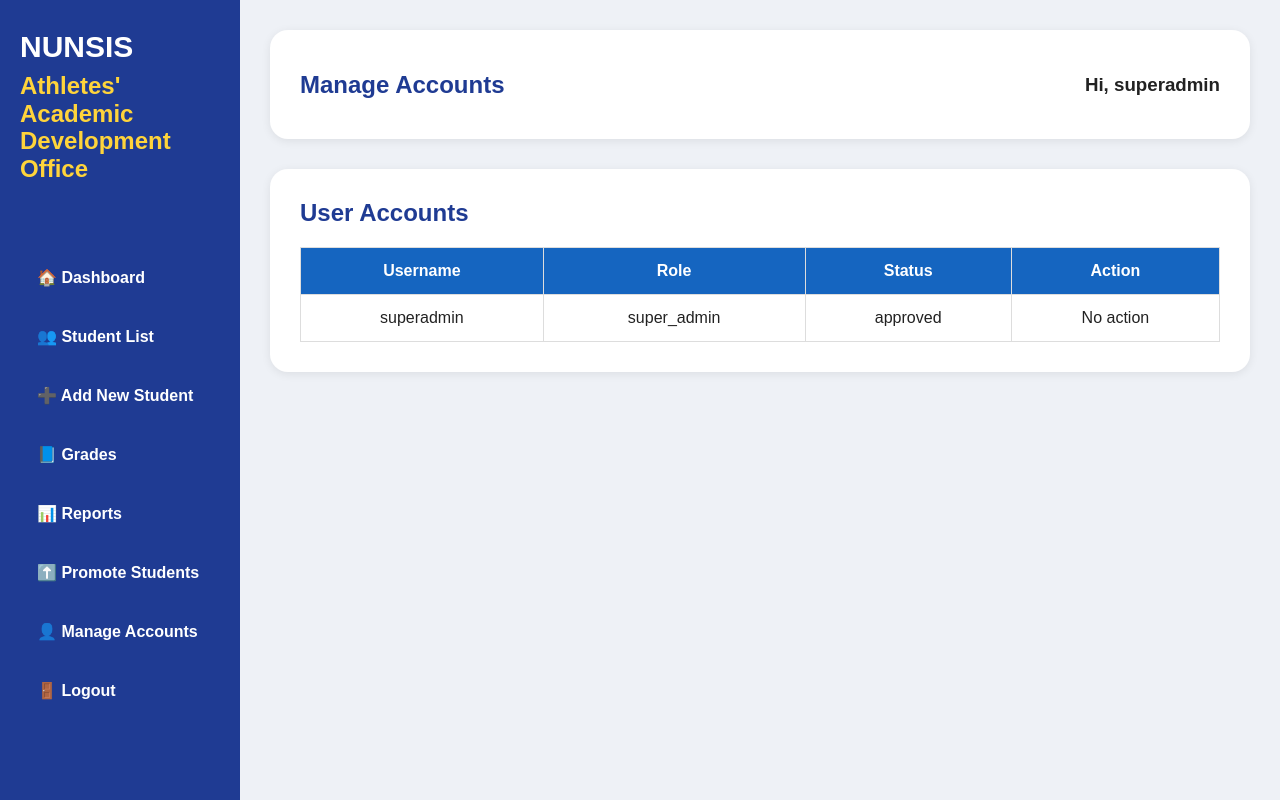
After one commit to villacarlosmathias/aado-athlete-monitoring, a Flask app: page /manage_accounts in a window 1280 px wide. The commit adds this page. Run offline with Flask 3, Linux system fonts and the light colour scheme; a user stored in the database is signed in.

Commit message:
Added account registration and approval system

```diff
--- a/app.py
+++ b/app.py
@@ -28,6 +28,30 @@ DATABASE_URL = os.environ.get(
 
 engine = create_engine(DATABASE_URL)
 
+def init_users_table():
+    with engine.begin() as conn:
+        conn.exec_driver_sql("""
+            CREATE TABLE IF NOT EXISTS users (
+                id SERIAL PRIMARY KEY,
+                username TEXT UNIQUE NOT NULL,
+                password TEXT NOT NULL,
+                role TEXT NOT NULL,
+                status TEXT NOT NULL DEFAULT 'pending'
+            )
+        """)
+
+        result = conn.exec_driver_sql(
+            "SELECT COUNT(*) FROM users WHERE role = 'super_admin'"
+        ).scalar()
+
+        if result == 0:
+            conn.exec_driver_sql("""
+                INSERT INTO users (username, password, role, status)
+                VALUES ('superadmin', 'superadmin123', 'super_admin', 'approved')
+            """)
+
+init_users_table()
+
 
 def load_data():
     try:
@@ -206,33 +230,115 @@ def login():
         username = request.form.get("username")
         password = request.form.get("password")
 
-        users = {
-            "admin": {
-                "password": "admin123",
-                "role": "admin"
-            },
-
-            "assistant": {
-                "password": "assistant123",
-                "role": "assistant"
-            }
-        }
-
-        if username in users and password == users[username]["password"]:
-
+        with engine.begin() as conn:
+            user = conn.exec_driver_sql(
+                """
+                SELECT username, password, role, status
+                FROM users
+                WHERE username = %s
+                """,
+                (username,)
+            ).fetchone()
+
+        if user is None:
+            error = "Invalid username or password"
+
+        elif password != user[1]:
+            error = "Invalid username or password"
+
+        elif user[3] != "approved":
+            error = "Your account is still pending approval"
+
+        else:
             session["logged_in"] = True
-            session["username"] = username
-            session["role"] = users[username]["role"]
-
-            if session["role"] == "assistant":
-                return redirect("/student_list")
+            session["username"] = user[0]
+            session["role"] = user[2]
 
             return redirect("/")
 
+    return render_template("login.html", error=error)
+
+
+@app.route("/register", methods=["GET", "POST"])
+def register():
+    error = ""
+    success = ""
+
+    if request.method == "POST":
+        username = request.form.get("username")
+        password = request.form.get("password")
+        role = request.form.get("role")
+
+        if role not in ["admin_jhs_shs", "admin_college", "assistant"]:
+            error = "Invalid role selected"
+
         else:
-            error = "Invalid username or password"
-
-    return render_template("login.html", error=error)
+            try:
+                with engine.begin() as conn:
+                    conn.exec_driver_sql(
+                        """
+                        INSERT INTO users (username, password, role, status)
+                        VALUES (%s, %s, %s, 'pending')
+                        """,
+                        (username, password, role)
+                    )
+
+                success = "Account registered. Please wait for Super Admin approval."
+
+            except:
+                error = "Username already exists"
+
+    return render_template(
+        "register.html",
+        error=error,
+        success=success
+    )
+
+
+@app.route("/manage_accounts")
+def manage_accounts():
+    if session.get("role") != "super_admin":
+        return redirect("/")
+
+    with engine.begin() as conn:
+        users = conn.exec_driver_sql("""
+            SELECT id, username, role, status
+            FROM users
+            ORDER BY id DESC
+        """).fetchall()
+
+    return render_template(
+        "manage_accounts.html",
+        users=users
+    )
+
+
+@app.route("/approve_account/<int:user_id>")
+def approve_account(user_id):
+    if session.get("role") != "super_admin":
+        return redirect("/")
+
+    with engine.begin() as conn:
+        conn.exec_driver_sql(
+            "UPDATE users SET status = 'approved' WHERE id = %s",
+            (user_id,)
+        )
+
+    return redirect("/manage_accounts")
+
+
+@app.route("/reject_account/<int:user_id>")
+def reject_account(user_id):
+    if session.get("role") != "super_admin":
+        return redirect("/")
+
+    with engine.begin() as conn:
+        conn.exec_driver_sql(
+            "UPDATE users SET status = 'rejected' WHERE id = %s",
+            (user_id,)
+        )
+
+    return redirect("/manage_accounts")
 
 
 @app.route("/logout")
--- a/templates/login.html
+++ b/templates/login.html
@@ -31,6 +31,11 @@
             </button>
         </form>
 
+        <p style="margin-top:20px;">
+            No account yet?
+            <a href="/register">Register here</a>
+        </p>
+
     </div>
 
 </div>
--- /dev/null
+++ b/templates/manage_accounts.html
@@ -0,0 +1,72 @@
+<!DOCTYPE html>
+<html>
+<head>
+    <title>Manage Accounts</title>
+    <link rel="stylesheet" href="{{ url_for('static', filename='style.css') }}">
+</head>
+
+<body>
+
+<div class="sidebar">
+    <div class="logo">
+        <h1>NUNSIS</h1>
+        <h2>Athletes' Academic Development Office</h2>
+    </div>
+
+    <div class="menu">
+        <a href="/">🏠 Dashboard</a>
+        <a href="/student_list">👥 Student List</a>
+        <a href="/add_student">➕ Add New Student</a>
+        <a href="/grades">📘 Grades</a>
+        <a href="/reports">📊 Reports</a>
+        <a href="/promote_students">⬆️ Promote Students</a>
+        <a href="/manage_accounts">👤 Manage Accounts</a>
+        <a href="/logout">🚪 Logout</a>
+    </div>
+</div>
+
+<div class="main">
+
+    <div class="topbar">
+        <h2>Manage Accounts</h2>
+        <h3>Hi, {{ session.get("username", "User") }}</h3>
+    </div>
+
+    <div class="card">
+        <h2>User Accounts</h2>
+
+        <table class="grades-table">
+            <tr>
+                <th>Username</th>
+                <th>Role</th>
+                <th>Status</th>
+                <th>Action</th>
+            </tr>
+
+            {% for user in users %}
+            <tr>
+                <td>{{ user[1] }}</td>
+                <td>{{ user[2] }}</td>
+                <td>{{ user[3] }}</td>
+                <td>
+                    {% if user[3] == "pending" %}
+                        <a class="table-btn add-btn" href="/approve_account/{{ user[0] }}">
+                            Approve
+                        </a>
+
+                        <a class="table-btn delete-btn" href="/reject_account/{{ user[0] }}">
+                            Reject
+                        </a>
+                    {% else %}
+                        No action
+                    {% endif %}
+                </td>
+            </tr>
+            {% endfor %}
+        </table>
+    </div>
+
+</div>
+
+</body>
+</html>
```
Also changed, not shown: templates/register.html (added, +54 -0 lines).
